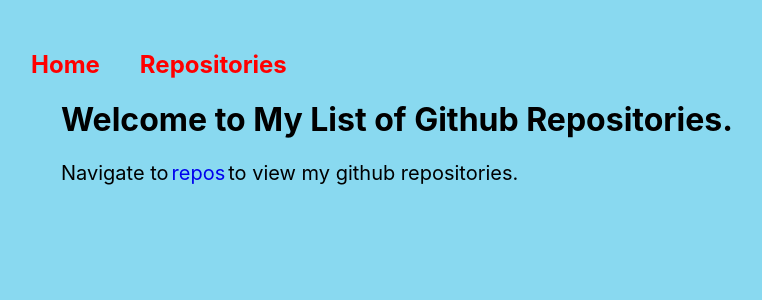
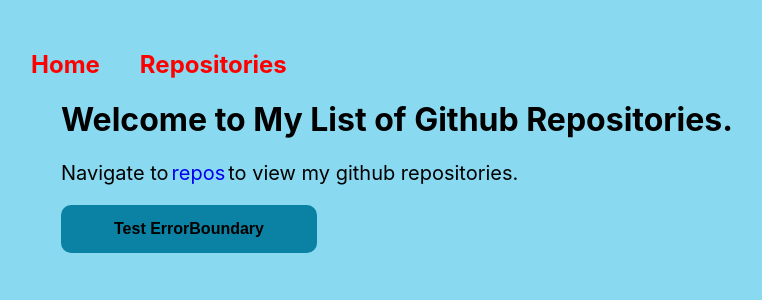
Before and after one commit to Bentike/repo-app, a React (Create React App) app: page / in a window 1280 px wide. Shown: the top 300 px of the page, without its empty margins (39-801 px from the left). Built offline with nearby package versions, Linux system fonts and the light colour scheme.

Commit message:
added button to test error boundary

```diff
--- a/src/Component/Home.js
+++ b/src/Component/Home.js
@@ -1,8 +1,19 @@
+import { useState } from "react";
 import { Link, Outlet } from "react-router-dom";
 import { Helmet } from "react-helmet-async";
 import './Styles/Home.css';
 
 const Home = () => {
+   const [error, setError] = useState(false);
+
+   if(error){
+     throw Error("Something Went Wrong!!");
+   }
+
+   const makeError = () => {
+      setError(true);
+   }
+
     return(
          <>
            <Helmet>
@@ -23,6 +34,7 @@ const Home = () => {
                      to view my github repositories.
                  </p>
              </div>
+             <button onClick={makeError}>Test ErrorBoundary</button>
              <Outlet/>
          </>
     )
--- a/src/Component/Styles/Home.css
+++ b/src/Component/Styles/Home.css
@@ -32,3 +32,21 @@ a{
 span{
     margin: 0 3px;
 }
+
+button{
+    width: 20%;
+    padding: 15px;
+    font-size: 16px;
+    font-weight: bold;
+    outline: none;
+    border: none;
+    background-color: #0b82a3;
+    border-radius: 10px;
+    margin-left: 100px;
+    transition: all ease-in-out .2s;
+}
+
+button:hover{
+    background-color: #02475b;
+    color: #fff;
+}
```
